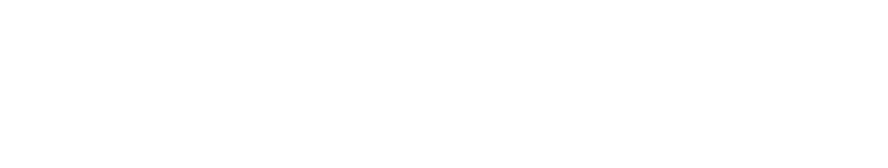
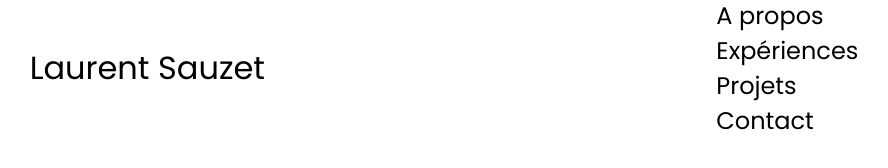
Before and after one commit to LaurentSauzetOff/portfolio-2024, a plain HTML site: page indexx.html in a window 1280 px wide. Shown: the whole page, without its empty margins (196-1084 px from the left). Drawn offline with Linux system fonts and the light colour scheme.

Commit message:
Desktop navigation

```diff
--- a/indexx.html
+++ b/indexx.html
@@ -1,5 +1,6 @@
 <!DOCTYPE html>
 <html lang="en">
+
 <head>
     <meta charset="UTF-8">
     <meta name="viewport" content="width=device-width, initial-scale=1.0">
@@ -8,7 +9,19 @@
     <link rel="stylesheet" href="/styles/style.css">
     <script src="/scripts/script.js" defer></script>
 </head>
+
 <body>
+    <nav id="desktop-nav">
+        <div class="logo">Laurent Sauzet</div>
+        <div>
+            <ul class="nav-links">
+                <li><a href="#about">A propos</a></li>
+                <li><a href="#experience">Expériences</a></li>
+                <li><a href="#projects">Projets</a></li>
+                <li><a href="#contact">Contact</a></li>
+            </ul>
+        </div>
+    </nav>
+</body>
 
-</body>
 </html>
--- a/styles/style.css
+++ b/styles/style.css
@@ -0,0 +1,68 @@
+/* General */
+
+@import url("https://fonts.googleapis.com/css2?family=Poppins:wght@300;400;500;600&display=swap");
+
+* {
+  margin: 0;
+  padding: 0;
+  box-sizing: border-box;
+}
+
+body {
+  font-family: "Poppins", sans-serif;
+}
+
+html {
+  scroll-behavior: smooth;
+}
+
+p {
+  color: rgb(85, 85, 85);
+}
+
+/* Transition */
+
+a,
+.btn {
+  transition: all 300ms ease;
+}
+
+/* Desktop navigation */
+
+nav,
+nav-links {
+  display: flex;
+}
+
+nav {
+  justify-content: space-around;
+  align-items: center;
+  height: 17vh;
+}
+
+.nav-links {
+  gap: 2rem;
+  list-style: none;
+  font-size: 1.5rem;
+}
+
+a {
+  color: black;
+  text-decoration: none;
+  text-decoration-color: white;
+}
+
+a:hover {
+  color: grey;
+  text-decoration: underline;
+  text-underline-offset: 1rem;
+  text-decoration-color: rgb(181, 181, 181);
+}
+
+.logo {
+  font-size: 2rem;
+}
+
+.logo:hover {
+  cursor: default;
+}
```
